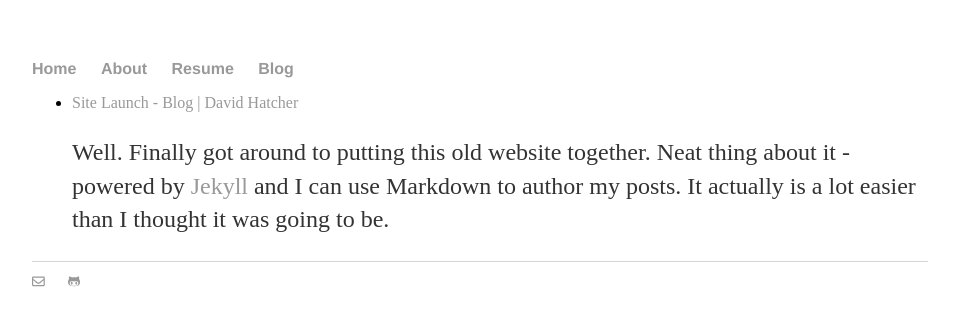
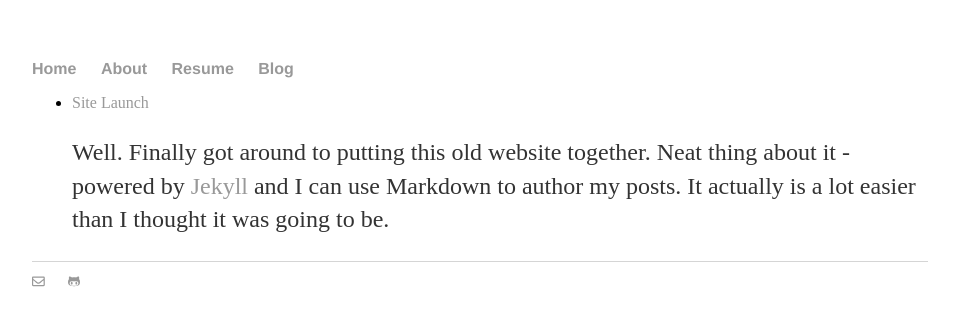
Before and after one commit to David-Hatcher/David-Hatcher.github.io, a Jekyll site: the page built from blog/index.md, in a window 1280 px wide. Shown: the top 326 px of the page, without its empty margins (160-1119 px from the left). Built offline with Jekyll 4.4.1, drawn with Linux system fonts in a browser that asks for light colours; nearby versions of some CDN libraries.

Commit message:
updating

```diff
--- a/_layouts/default.html
+++ b/_layouts/default.html
@@ -22,7 +22,7 @@
     <footer>
         <ul>
             <li><a href="mailto:david.milton.hatcher@gmail.com"><i class="far fa-envelope"></i></a></li>
-            <li><a href="https://github.com/davidhatcher"><i class="fab fa-github-alt"></i></a></li>
+            <li><a href="https://github.com/david-hatcher"><i class="fab fa-github-alt"></i></a></li>
         </ul>
     </footer>
 </body>
--- a/_layouts/post.html
+++ b/_layouts/post.html
@@ -1,5 +1,6 @@
 ---
 layout: default
+title: {{page.title}} - Blog | David Hatcher
 ---
 <h1>{{ page.title }}</h1>
 <p class="meta">{{ page.date | date_to_string }}</p>
--- a/_posts/2019-04-06-David-Hatcher-Site-Launch.md
+++ b/_posts/2019-04-06-David-Hatcher-Site-Launch.md
@@ -1,6 +1,6 @@
 ---
 layout: post
-title: Site Launch - Blog | David Hatcher
+title: Site Launch
 date: 2019-04-06
 ---
 
```
